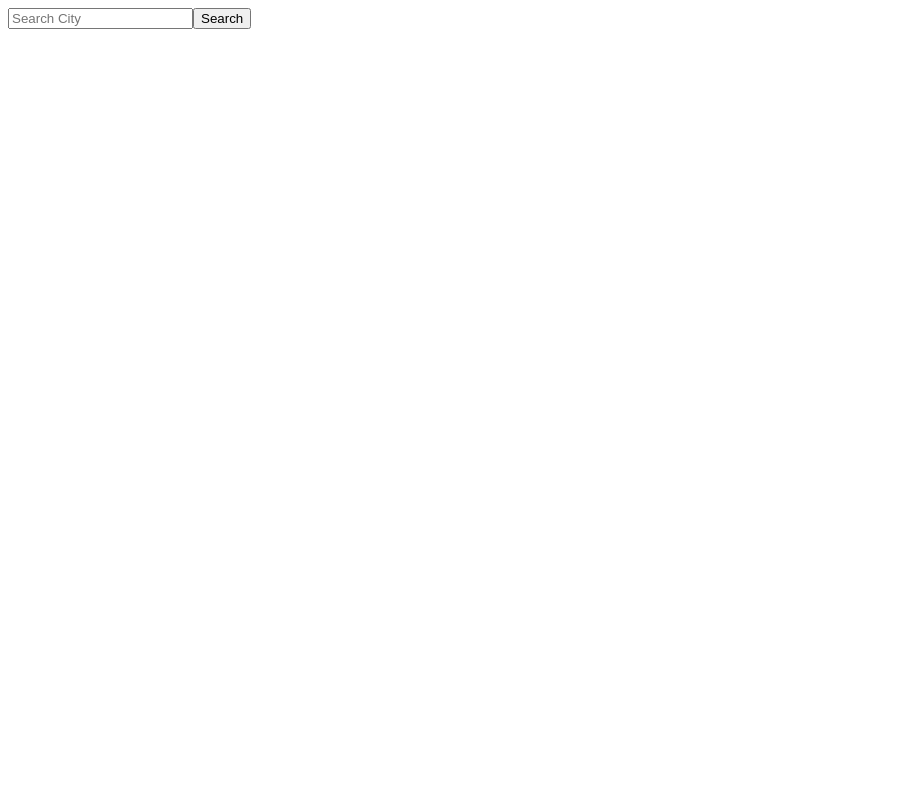
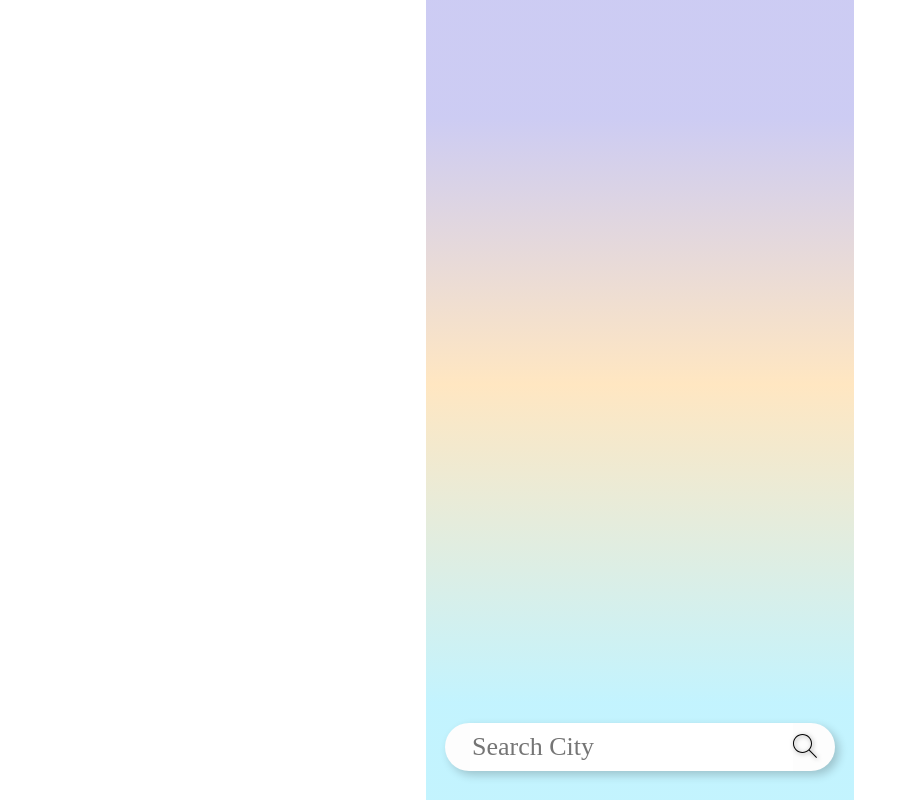
Before and after one commit to sirowood/react-weather, a React app: page / in a window 1280 px wide. Shown: the whole page, without its empty margins (0-909 px from the left). Built offline with nearby package versions, Linux system fonts and the light colour scheme.

Commit message:
Searchbar styled

```diff
--- a/package.json
+++ b/package.json
@@ -27,6 +27,9 @@
     "@babel/preset-env": "^7.18.2",
     "@babel/preset-react": "^7.17.12",
     "babel-loader": "^8.2.5",
+    "css-loader": "^6.7.1",
+    "file-loader": "^6.2.0",
+    "style-loader": "^3.3.1",
     "webpack": "^5.73.0",
     "webpack-cli": "^4.10.0",
     "webpack-dev-server": "^4.9.2"
--- a/src/App.js
+++ b/src/App.js
@@ -1,13 +1,27 @@
 import React, { useState } from 'react';
 import SearchBar from './components/SearchBar';
+import DisplayPanel from './components/DisplayPanel';
+import styled from 'styled-components';
+
+const MainContainer = styled.div`
+  margin: 0px auto;
+
+  width: 100%;
+  max-width: 428px;
+  height: 100%;
+  max-height: 926px;
+  background: linear-gradient(180deg, rgba(54, 51, 208, 0.25) 14.66%, rgba(255, 157, 10, 0.25) 48.02%, rgba(16, 209, 252, 0.25) 87.8%);
+
+  position: relative;
+`;
 
 const App = () => {
   const [data, setData] = useState(null);
 
   return (
-    <div>
+    <MainContainer>
       <SearchBar setData={setData}/>
-    </div>
+    </MainContainer>
   );
 };
 
--- /dev/null
+++ b/src/components/DisplayPanel.js
@@ -0,0 +1,7 @@
+import React from 'react';
+
+const DisplayPanel = ({ data }) => {
+
+};
+
+export default DisplayPanel;
--- a/src/components/SearchBar.js
+++ b/src/components/SearchBar.js
@@ -1,6 +1,66 @@
 import React, { useState } from 'react';
+import styled from 'styled-components';
 import axios from 'axios';
+import mag from '../svgs/magnifer.svg';
 const { BASE_URL } = process.env;
+
+const Form = styled.form`
+  position: absolute;
+  left: 19px;
+  right: 19px;
+  bottom: 29px;
+
+  width: 390px;
+  height: 48px;
+  background: #FDFDFD;
+  box-shadow: 4px 4px 10px rgba(0, 0, 0, 0.2);
+  transition: box-shadow 0.2s;
+  border-radius: 30px;
+
+  display: flex;
+  flex-direction: row;
+  align-items: flex-center;
+  justify-content: space-between;
+
+  &:hover {
+    box-shadow: 2px 2px 5px rgba(0, 0, 0, 0.4);
+    transition: box-shadow 0.2s;
+  }
+`;
+
+const Input = styled.input`
+  height: 100%;
+  border: none;
+  margin-left: 25px;
+  outline: none;
+
+  padding: 0px 2px;
+  font-family: 'IBM Plex Sans';
+  font-style: normal;
+  font-weight: 400;
+  font-size: 26px;
+`;
+
+const SearchButton = styled.button`
+  margin-right: 25px;
+  border: none;
+  background: none;
+  padding: 0px;
+
+  &:hover {
+    cursor: pointer;
+  }
+`;
+
+const Icon = styled.img`
+  filter: drop-shadow(1px 1px 2px rgba(0, 0, 0, 0.5));
+  transition: filter 0.2s;
+
+  &:hover {
+    filter: drop-shadow(0px 0px 1px rgba(0, 0, 0, 1));
+    transition: filter 0.2s;
+  }
+`;
 
 const SearchBar = ({ setData }) => {
   const [input, setInput] = useState('');
@@ -17,15 +77,17 @@ const SearchBar = ({ setData }) => {
   };
 
   return (
-    <form onSubmit={handleClick}>
-      <input
+    <Form onSubmit={handleClick}>
+      <Input
         type="text"
         value={input}
         placeholder="Search City"
         onChange={(e) => setInput(e.target.value)}
       />
-      <button type="submit">Search</button>
-    </form>
+      <SearchButton type="submit">
+        <Icon src={mag} width="24px" alt="Magnifer icon"/>
+      </SearchButton>
+    </Form>
   )
 }
 
--- /dev/null
+++ b/src/index.css
@@ -0,0 +1,5 @@
+html, body, #root {
+  width: 100%;
+  height: 100%;
+  margin: 0;
+}
--- a/src/index.html
+++ b/src/index.html
@@ -2,6 +2,7 @@
 <html>
   <head>
     <meta name="author" content="Xuefeng Wu & Lilja Koskivirta">
+    <meta name="viewport" content="width=device-width,initial-scale=1">
     <title>React Weather</title>
   </head>
 
--- a/src/index.js
+++ b/src/index.js
@@ -3,6 +3,7 @@ import 'regenerator-runtime/runtime.js'
 import React from 'react';
 import { createRoot } from 'react-dom/client';
 import App from './App';
+import './index.css'
 
 createRoot(document.getElementById('root')).render(
   <App />
--- a/webpack.config.js
+++ b/webpack.config.js
@@ -23,7 +23,19 @@ module.exports = {
         options: {
           presets: ['@babel/preset-env', '@babel/preset-react']
         }
-      }
+      },
+      {
+        test: /\.css$/,
+        use: ['style-loader', 'css-loader']
+      },
+      {
+        test:/\.svg$/,
+        loader: 'file-loader',
+        options: {
+          name: "[name].[hash].[ext]",
+          outputPath: "imgs",
+        }
+      },
     ]
   },
   plugins: [
```
Also changed, not shown: src/svgs/magnifer.svg (added), 1 other file (tests, documents, lock files or other folders).
